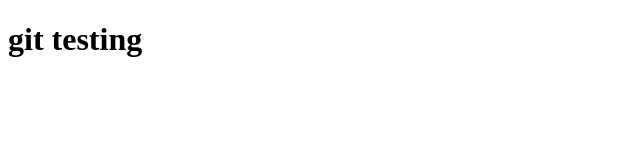
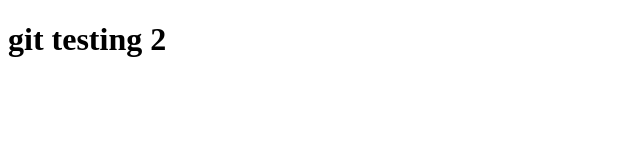
Before and after one commit to JYPark888/testgit, a plain HTML site: page index.html in a window 1280 px wide. Shown: the full height of the page, 0-640 px from the left. Drawn offline with Linux system fonts and the light colour scheme.

Commit message:
h1 수정

```diff
--- a/index.html
+++ b/index.html
@@ -5,7 +5,7 @@
 	<title>testgit</title>
 </head>
 <body>
-	<h1>git testing</h1>
+	<h1>git testing 2</h1>
 
 
 
```
